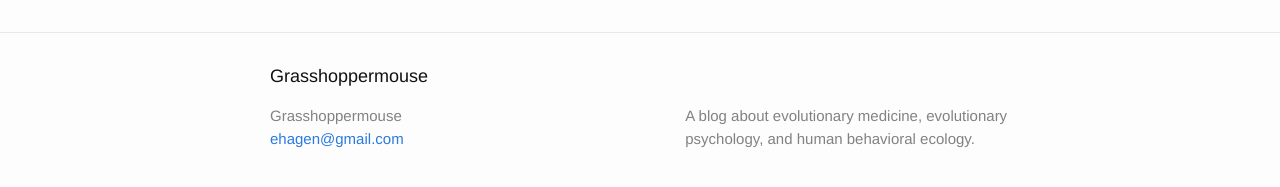
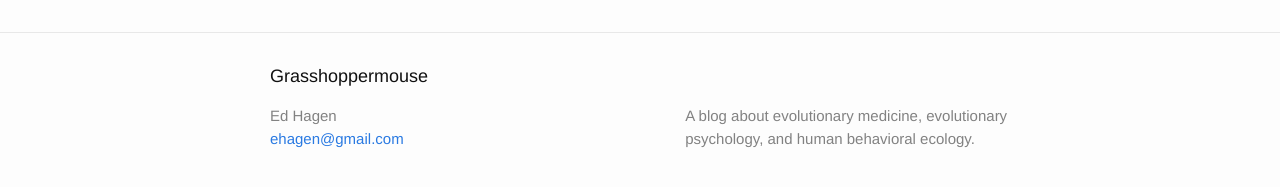
Before and after one commit to grasshoppermouse/grasshoppermouse.github.io.old, a Jekyll site: the page built from index.html, in a window 1280 px wide. Shown: the part 375-562 px from the top of the page. Built offline with Jekyll 4.4.1, drawn with Linux system fonts in a browser that asks for light colours.

Commit message:
Forgot to commit changes to footer

```diff
--- a/_includes/footer.html
+++ b/_includes/footer.html
@@ -7,7 +7,7 @@
     <div class="footer-col-wrapper">
       <div class="footer-col  footer-col-1">
         <ul class="contact-list">
-          <li>{{ site.title }}</li>
+          <li>{{ site.author }}</li>
           <li><a href="mailto:{{ site.email }}">{{ site.email }}</a></li>
         </ul>
       </div>
```
